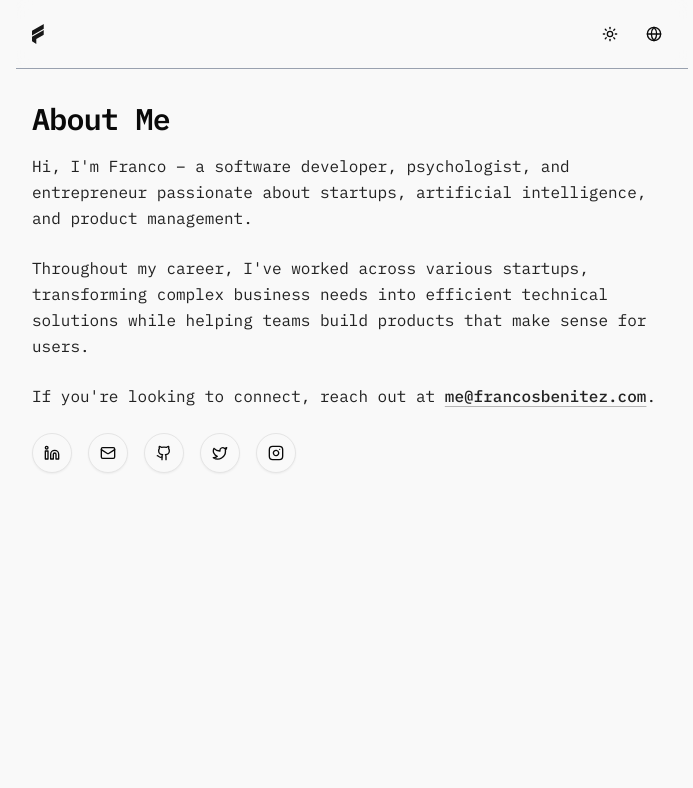
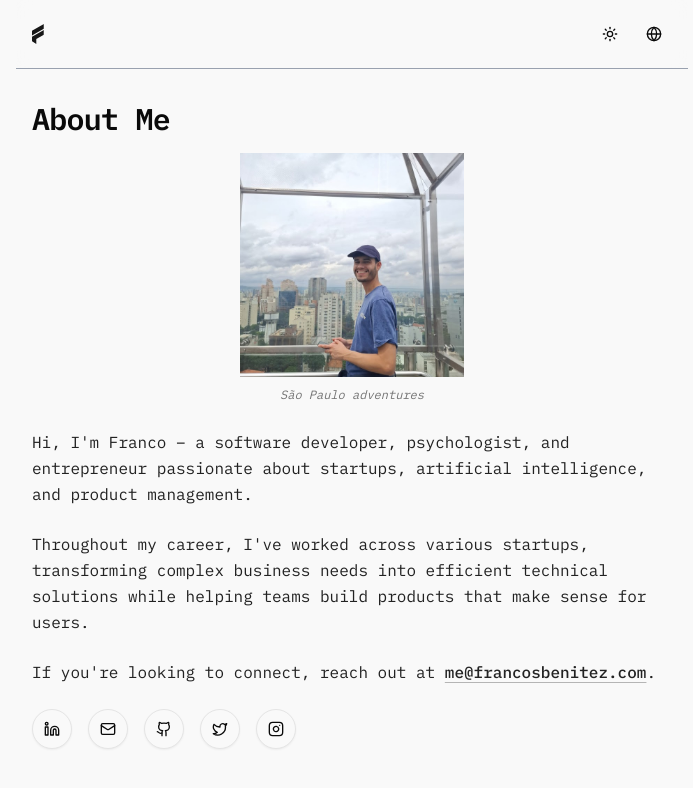
Before and after one commit to francosbenitez/francosbenitez.com, a Next.js app: page /en in a window 1280 px wide. Shown: the top 788 px of the page, without its empty margins (288-981 px from the left). Built offline with nearby package versions, Linux system fonts and the light colour scheme.

Commit message:
feat: image

```diff
--- a/app/[lang]/page.tsx
+++ b/app/[lang]/page.tsx
@@ -2,6 +2,7 @@ import { validateLanguage } from "@/lib/i18n";
 import { markdownToHtml } from "@/lib/markdown";
 import { getAboutContent } from "@/lib/get-content";
 import { SocialLinks } from "@/components/social-links";
+import Image from "next/image";
 
 export default async function Home({
   params,
@@ -11,8 +12,57 @@ export default async function Home({
   const resolvedParams = await Promise.resolve(params);
   const lang = await validateLanguage(resolvedParams.lang);
   const { content } = await getAboutContent(lang);
+
+  // Split content to separate title from rest of content
+  const lines = content.split("\n");
+  const titleIndex = lines.findIndex((line) => line.startsWith("# "));
+
+  if (titleIndex !== -1) {
+    const title = lines[titleIndex];
+    const beforeTitle = lines.slice(0, titleIndex).join("\n");
+    const afterTitle = lines.slice(titleIndex + 1).join("\n");
+
+    const titleHtml = await markdownToHtml(title);
+    const contentHtml = await markdownToHtml(afterTitle);
+
+    return (
+      <div className="max-w-2xl mx-auto">
+        <article className="prose dark:prose-invert mx-auto">
+          {beforeTitle && (
+            <div
+              dangerouslySetInnerHTML={{
+                __html: await markdownToHtml(beforeTitle),
+              }}
+            />
+          )}
+          <div dangerouslySetInnerHTML={{ __html: titleHtml }} />
+
+          {/* Photo after title */}
+          <div className="flex flex-col items-center">
+            <div className="relative w-48 h-48 sm:w-56 sm:h-56 overflow-hidden">
+              <Image
+                src="/photo.jpg"
+                alt="Franco Benitez"
+                fill
+                className="object-cover"
+                priority
+              />
+            </div>
+            {/* Photo label below image */}
+            <p className="text-xs text-muted-foreground mt-2 italic">
+              São Paulo adventures
+            </p>
+          </div>
+
+          <div dangerouslySetInnerHTML={{ __html: contentHtml }} />
+        </article>
+        <SocialLinks />
+      </div>
+    );
+  }
+
+  // Fallback if no title found
   const htmlContent = await markdownToHtml(content);
-
   return (
     <div className="max-w-2xl mx-auto">
       <article className="prose dark:prose-invert mx-auto">
```
Also changed, not shown: public/logo-background.png (added), public/photo.jpg (added).
